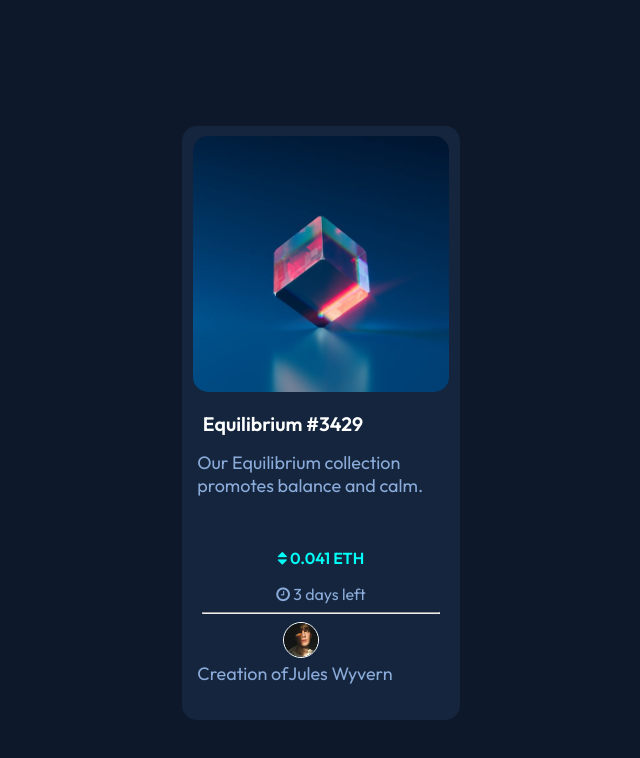
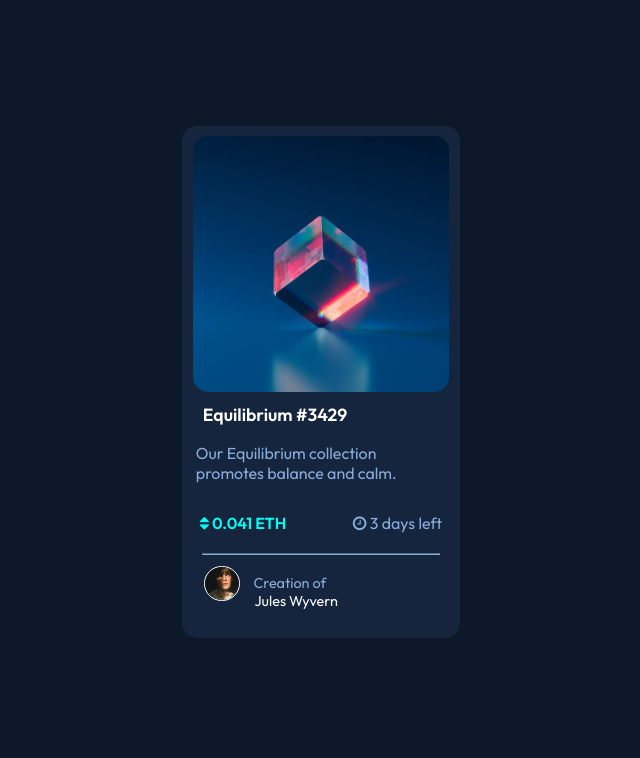
Before and after one commit to Unzila02/quiz1, a plain HTML site: page index.html in a window 1280 px wide. Shown: the whole page, without its empty margins (319-959 px from the left). Drawn offline with Linux system fonts and the light colour scheme.

Commit message:
Update style.css
update

```diff
--- a/style.css
+++ b/style.css
@@ -5,34 +5,45 @@ body{
 }
 p{
     color: hsl(215, 51%, 70%);
-    font-size: 1.125rem;
-    width: 89%;
-    margin: 0 auto;
+    font-size: 1rem;
+    width: 88%;
+    margin: 0 auto 9% 5%;
     text-align: left;
-    padding: 0px 5px 35px 5px;
 
 }
 h1{
     color: hsl(0, 0%, 100%);
     width: 85%;
-    font-size:  1.22rem;
+    font-size:  1.1rem;
     text-align: left;
-    padding: 25px 5px 15px 5px;
-    margin: auto;
+    margin: 6% auto;
     font-family: 'Outfit';
 }
 h3{
     color: hsl(178, 100%, 50%);
     font-size: 1rem;
-}
-span{
-    color: hsl(215, 51%, 70%);
+    display: inline-block;
+    text-align: left;
+    width: 35%;
+    margin: 2% auto ;
+    margin-right: 20%;
 }
 .container{
     margin: 10% auto;
     width:22%;
     background-color:hsl(216, 50%, 16%) ;
     border-radius: 15px;
+}
+span{
+    display: inline-block;
+    color: hsl(215, 51%, 70%);
+}
+hr{
+    display: block;
+    width: 85%;
+    border-color: hsl(215, 51%, 70%);
+    margin: 5% auto 4% auto;
+
 }
 .first-image{
     position: relative;
@@ -42,17 +53,23 @@ span{
     border-radius: 15px;
 }
 .profile-image{
-    position: relative;
-    right: 20px;
     border: 1px hsl(0, 0%, 100%) solid;
     border-radius: 100px;
+    float: left;
+    margin-left: 8%;
+    margin-right: 5%;
+    text-align: left;
     width: 12%;
 }
-hr{
-    width: 85%;
-    color:hsl(215, 51%, 70%) ;
 
+.color-part{
+    margin-left: 1px;
+    color:hsl(0, 0%, 100%) ;
 }
-span{
-    top: 0;
+.last-part{
+    width: 80%;
+    margin:0 ;
+   font-size: 0.9rem;
+   padding-bottom: 10%;
+   padding-top: 3%;
 }
```
